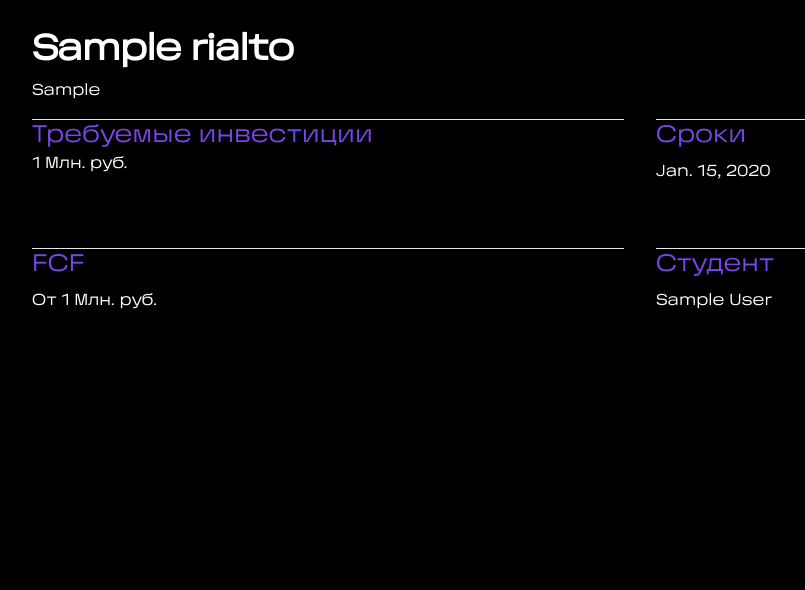
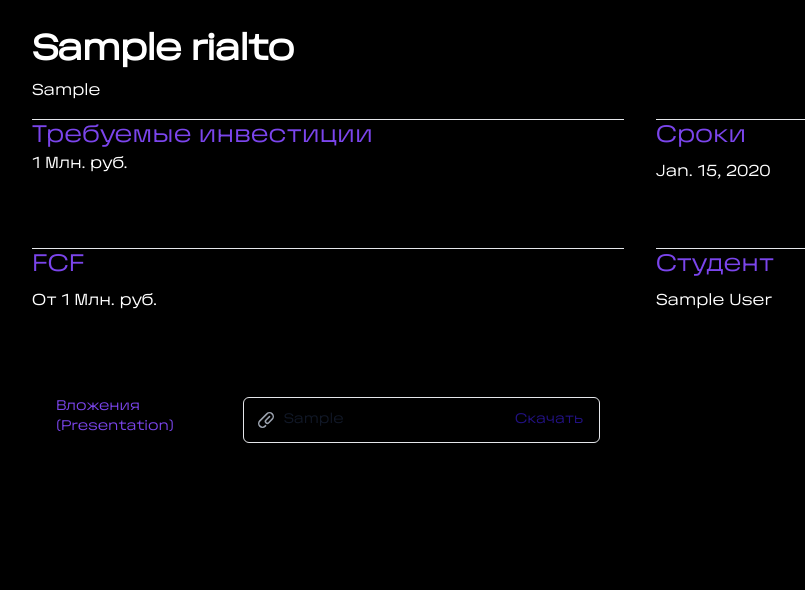
Before and after one commit to gurinboru/ICT-Hack-5-Sakura, a Django app: page /currialto/1 in a window 1280 px wide. Shown: the part 66-656 px from the top of the page, without its empty margins (0-805 px from the left). Run offline with Django 4.2, Linux system fonts and the light colour scheme; a user stored in the database is signed in; tables that the repository leaves empty hold one stand-in row (values such as "Sample post").

Commit message:
[Feat]: added files downloading & data displaying

```diff
--- a/start/forms.py
+++ b/start/forms.py
@@ -74,7 +74,7 @@ class addRialtoForms(forms.Form):
                        required=True)
     investment = forms.IntegerField(widget=forms.NumberInput(attrs={"class": "form-control", "placeholder": "Инвестиции..."}),
                        required=True)
-    dedline = forms.DateField(widget=forms.DateInput(attrs={"class": "form-control", "placeholder": "Сроки..."}),
+    dedline = forms.DateField(widget=forms.DateInput(attrs={"class": "form-control", "placeholder": "MM/DD/YYYY"}),
                        required=True)
     FCF = forms.IntegerField(widget=forms.NumberInput(attrs={"class": "form-control", "placeholder": "FCF..."}),
                        required=True)
--- a/start/templates/start/currialto.html
+++ b/start/templates/start/currialto.html
@@ -28,6 +28,26 @@
           <dt class="-mt-4 font-medium text-2xl text-purple">Студент</dt>
           <dd class="mt-2 text-l text-white">{{ rialto.student.user.first_name }} {{ rialto.student.user.last_name }}</dd>
         </div>
+
+          <div class="bg-black px-4 py-5 sm:grid sm:grid-cols-3 sm:gap-4 sm:px-6">
+            <dt class="text-sm font-medium text-purple">Вложения (Presentation)</dt>
+            <dd class="mt-1 text-sm text-gray-900 sm:col-span-2 sm:mt-0">
+              <ul role="list" class="divide-y divide-gray-200 rounded-md border border-gray-200">
+                <li class="flex items-center justify-between py-3 pl-3 pr-4 text-sm">
+                  <div class="flex w-0 flex-1 items-center">
+                    <!-- Heroicon name: mini/paper-clip -->
+                    <svg class="h-5 w-5 flex-shrink-0 text-gray-400" xmlns="http://www.w3.org/2000/svg" viewBox="0 0 20 20" fill="currentColor" aria-hidden="true">
+                      <path fill-rule="evenodd" d="M15.621 4.379a3 3 0 00-4.242 0l-7 7a3 3 0 004.241 4.243h.001l.497-.5a.75.75 0 011.064 1.057l-.498.501-.002.002a4.5 4.5 0 01-6.364-6.364l7-7a4.5 4.5 0 016.368 6.36l-3.455 3.553A2.625 2.625 0 119.52 9.52l3.45-3.451a.75.75 0 111.061 1.06l-3.45 3.451a1.125 1.125 0 001.587 1.595l3.454-3.553a3 3 0 000-4.242z" clip-rule="evenodd" />
+                    </svg>
+                    <span class="ml-2 w-0 flex-1 truncate">{{ rialto.presentation }}</span>
+                  </div>
+                  <div class="ml-4 flex-shrink-0">
+                    <a href="get_presentation/{{ rialto.id }}" class="dwnld font-medium text-blue">Скачать</a>
+                  </div>
+                </li>
+              </ul>
+            </dd>
+          </div>
       </dl>
     </div>
   </div>
--- a/start/templates/start/projects.html
+++ b/start/templates/start/projects.html
@@ -3,6 +3,7 @@
 {% block content %}
     <body >
         <div class=container style="position:relative">
+        {% if type == 'student' %}
         <h2 class="text-3xl font-bold tracking-tight text-white sm:text-4xl">Рекомендуемые проекты</h2>
             {% for recommendproject in recommendprojects %}
                 <a href="curproject/{{ recommendproject.id }}">
@@ -13,14 +14,14 @@
                 </div>
                 <div class="bg-white px-4 py-3 sm:grid sm:grid-cols-3 sm:gap-4 sm:px-6 rounded-b-lg">
                     <dt class="text-sm font-medium text-gray-900">{{ recommendproject.organization }}</dt>
-                    <dd class="mt-1 text-sm text-gray-900 sm:col-span-2 sm:mt-0">От {{ recommendproject.budjet }}</dd>
+                    <dd class="mt-1 text-sm text-gray-900 sm:col-span-2 sm:mt-0">От {{ recommendproject.budjet }} Млн. руб.</dd>
                 </div>
                 </dl>
                 </div>
                 </a>
             </dl>
             {% endfor %}
-
+        {%  endif %}
         <h2 class="text-3xl font-bold tracking-tight text-white sm:text-4xl">Все проекты</h2>
         {% for project in projects %}
                 <a href="curproject/{{ project.id }}">
--- a/start/urls.py
+++ b/start/urls.py
@@ -11,5 +11,6 @@ urlpatterns = [
     path('add_rialto', views.addRialto),
     path('profile', views.cangeProfile, name='profile'),
     path('rialtos', views.rialtos, name='rialtos'),
-    path('currialto/<int:pk>', views.getRialto, name='currialto')
+    path('currialto/<int:pk>', views.getRialto, name='currialto'),
+    path('currialto/get_presentation/<int:pk>',views.get_presentation),
 ]
```
Also changed, not shown: start/templates/start/curproject.html (+13 -2 lines), media/candidate/photo/nUKtiLAOXYI.jpg (added), 4 other files.
